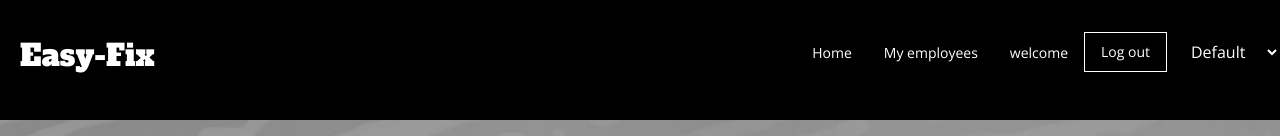
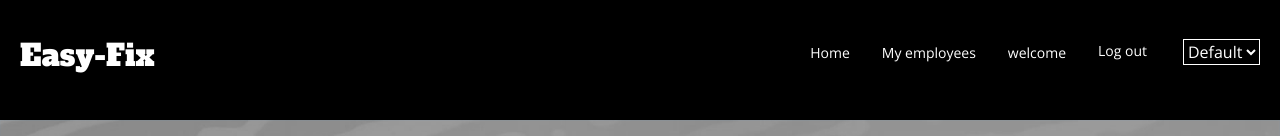
Before and after one commit to ouss-hafsi/service-web-app-frontend, a React (Create React App) app: page /home in a window 1280 px wide. Shown: the top 136 px of the page. Built offline with nearby package versions, Linux system fonts and the light colour scheme; no server answers.

Commit message:
color feature

```diff
--- a/src/App.js
+++ b/src/App.js
@@ -95,7 +95,7 @@ function App() {
         <Routes>
           <Route path="/" element={<Welcome />} />
           <Route path="/login" element={<Login error={error} handleSubmit={handleSubmit} handleChange={handleChange} signIn={signIn}/>}/>
-          <Route path="/home" element={<Home signIn={signIn} />} />
+          <Route path="/home" element={<Home defaultColor={defaultColor} signIn={signIn} />} />
           <Route path="/signup" element={<SignupUser />} />
           <Route path="/users/:id" element={<UserInfo />} />
           <Route path="/employees/:id" element={<EmployeeDetails />} />
--- a/src/components/Employee.js
+++ b/src/components/Employee.js
@@ -3,7 +3,7 @@ import Card from "react-bootstrap/Card";
 import { Link } from "react-router-dom";
 
 
-const Employee = ({saveInfo, employee}) => {
+const Employee = ({saveInfo, employee, defaultColor}) => {
 
     const [disabled, setDisabled] = useState(false)
 
@@ -37,7 +37,7 @@ const Employee = ({saveInfo, employee}) => {
                   <Card.Text className="location-text"><span>Location:</span>  {employee.location}</Card.Text>
                   <Card.Text className="category-text"> <span>Category:</span> {employee.category}</Card.Text>
                   <div className="read-save-block" >
-                  <Link to={`/employees/${employee._id}`} className='link-read-more' ><button className='read-more'>Read more</button></Link>
+                  <Link to={`/employees/${employee._id}`} className='link-read-more' ><button className={`read-more ${defaultColor}`}>Read more</button></Link>
 
                   <button  className='save-information' disabled={disabled}  onClick={(id) => {
                     saveInfo(employee._id)
--- a/src/components/Home.js
+++ b/src/components/Home.js
@@ -9,7 +9,7 @@ import Search from "./Search";
 import Employee from "./Employee";
 
 
-const Home = () => {
+const Home = ({defaultColor}) => {
 
 
   const [employee, setEmployee] = useState([]);
@@ -127,11 +127,11 @@ const Home = () => {
       </Carousel.Item>
     </Carousel>
 
-      <Search handleChange={handleChange} handleSearch={handleSearch} />
+      <Search handleChange={handleChange} handleSearch={handleSearch} defaultColor={defaultColor} />
       <div className="employee-box">
         {employee.map((employee, index) => {
           return (
-            <Employee saveInfo={saveInfo} employee={employee} key={index}/>
+            <Employee defaultColor={defaultColor} saveInfo={saveInfo} employee={employee} key={index}/>
           );
         })}
       </div>
--- a/src/components/Navigation.js
+++ b/src/components/Navigation.js
@@ -70,8 +70,7 @@ const Navigation = ({defaultColor,showText}) => {
           <li className="nav-item nav-link log-out " onClick={logOut} >Log out</li>
           <li > <select  onChange={showText}>
             <option value="Default">Default</option>
-            <option value="blueberry">blueberry</option>
-            <option value="lemon">lemon</option>
+            <option value="red">Red</option>
           </select></li>
         </ul>
 
--- a/src/components/Search.js
+++ b/src/components/Search.js
@@ -1,12 +1,12 @@
 import { Link } from "react-router-dom";
 
-const Search = ({ handleChange, handleSearch }) => {
+const Search = ({ handleChange, handleSearch,defaultColor}) => {
   return (
     <>
       <div className="search-wrapper">
         <form className="search-form" onSubmit={handleSearch}>
           <input  onChange={handleChange} type="text" placeholder="Search by category or city" />
-          <button  type="submit">
+          <button className={`search-form-button ${defaultColor}`} type="submit">
             Search
           </button>
 
--- a/src/index.css
+++ b/src/index.css
@@ -310,7 +310,6 @@ list-style: none;
 }
 
 .log-out{
-  border:1px solid white;
   cursor: pointer;
   height: 40px;
   margin-right: 20px ;
@@ -367,35 +366,7 @@ color: white;
 
 
 
-    /*        COLOR              */
 
-    .nav select{
-      background-color: transparent;
-      border: none;
-      color: white;
-      font-family: 'open sans';
-      font-weight: 300;
-
-    }
-
-    .nav select option{
-      background-color:  #2a9d8f;
-       /* border: none; */
-      color: white;
-      font-family: 'open sans';
-      font-weight: 300;
-
-    }
-
-
-    .Default{
-      background-color: black;
-    }
-
-    .blueberry{
-      /* background-image:none; */
-      background-color:red;
-    }
 
 /*                                   EMPLOYEE DETAILS            */
 
@@ -498,7 +469,7 @@ color: white;
   border: 1px solid black;
 }
 
-.search-form button{
+.search-form-button{
   background-color: black;
   color: white;
   border: none;
@@ -583,3 +554,35 @@ font-weight: bold;
   margin-bottom: 50px;
 
 }
+
+
+    /*        COLOR              */
+
+    .nav select{
+      background-color: transparent;
+      border: none;
+      color: white;
+      font-family: 'open sans';
+      margin-right: 20px;
+      font-weight: 300;
+      border: 1px solid white;
+
+    }
+
+    .nav select option{
+      background-color:black;
+      color: white;
+      font-family: 'open sans';
+      font-weight: 300;
+
+    }
+
+
+    .Default{
+      background-color: black;
+    }
+
+    .red{
+      /* background-image:none; */
+      background-color:#b30000;
+    }
```
